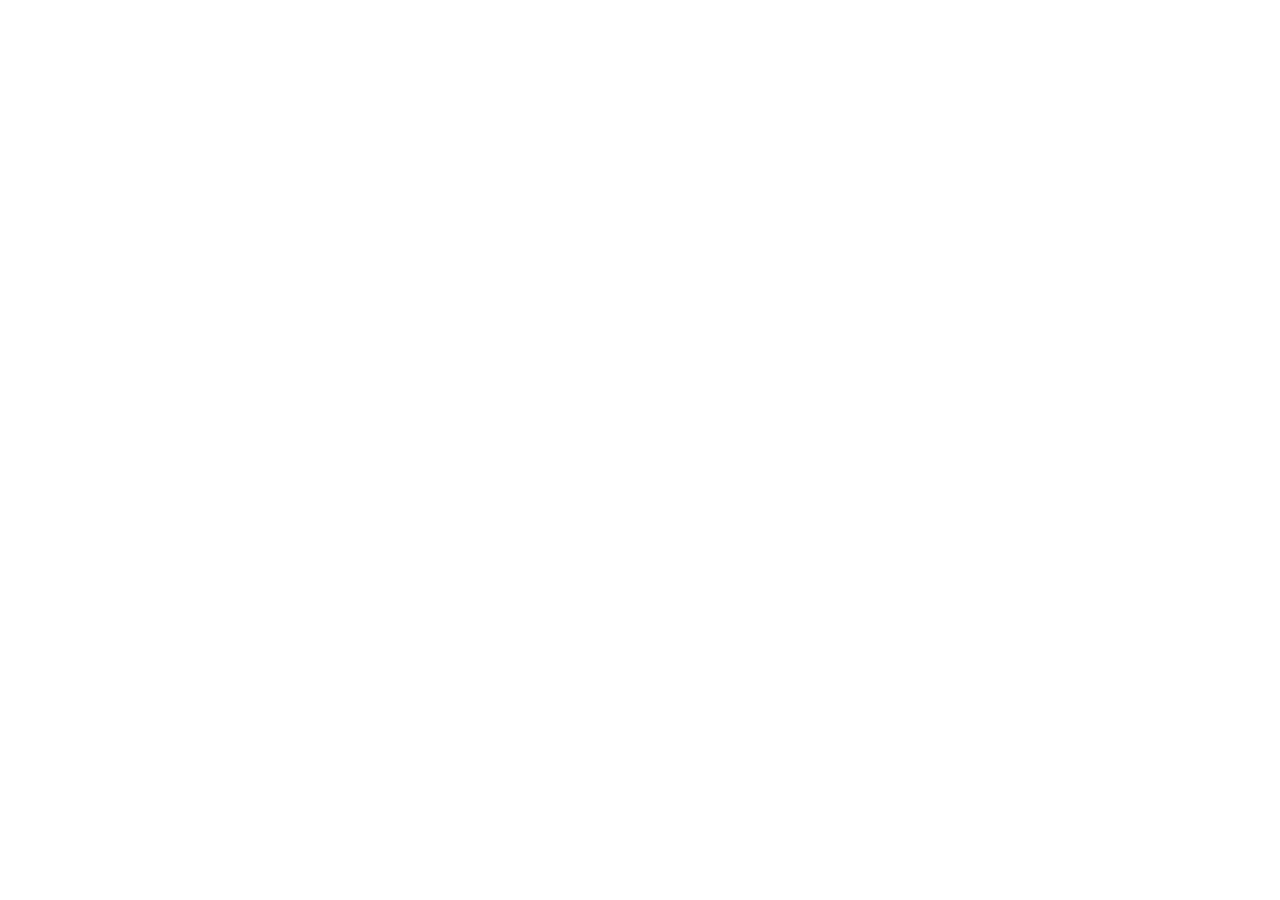
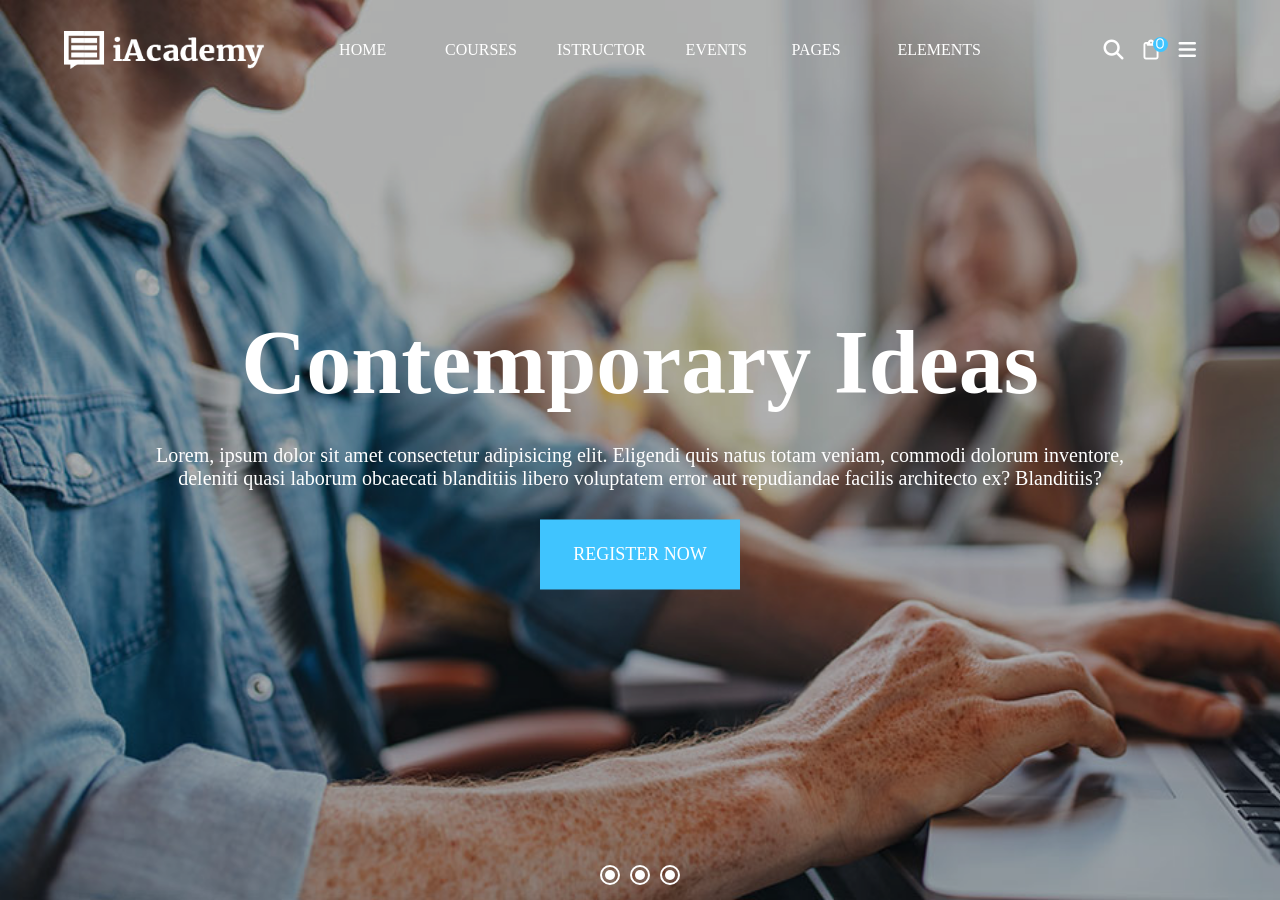
Before and after one commit to GiuseppeLanucara/proj-html-vuejs, a Vue app: page / in a window 1280 px wide. Before the commit the page ends 800 px from the top, so only its background shows below. Built offline with nearby package versions, Linux system fonts and the light colour scheme.

Commit message:
fix fontawesome fix scss completato AppHeader

```diff
--- a/package.json
+++ b/package.json
@@ -9,6 +9,7 @@
     "preview": "vite preview"
   },
   "dependencies": {
+    "@fortawesome/fontawesome-free": "^6.2.1",
     "bootstrap": "^5.2.2",
     "sass": "^1.56.1",
     "vue": "^3.2.41"
--- a/src/components/AppHeader.vue
+++ b/src/components/AppHeader.vue
@@ -36,10 +36,218 @@
 </script>
 
 <template>
-
+    <div class="headerBack">
+        <div class="layer"></div>
+        <div class="headerTop">
+            <div class="logo">
+                <img src="../assets/img/footer-logo-1.png" alt="">
+            </div>
+            <nav class="navigazione">
+                <ul>
+                    <li v-for="(link, index) in links" :key="index">
+                        <a> {{ link.text }} </a>
+                    </li>
+                </ul>
+            </nav>
+            <div class="icone">
+                <i class="fas fa-search"></i>
+                <i class="far fa-clipboard">
+                    <div class="cart"> 0 </div>
+                </i>
+                <!-- <div class="qnt">0</div> -->
+                <i class="fas fa-bars"></i>
+            </div>
+        </div>
+        <div class="headerCenter">
+            <h1>Contemporary Ideas</h1>
+            <p>Lorem, ipsum dolor sit amet consectetur adipisicing elit.
+                Eligendi quis natus totam veniam, commodi dolorum inventore,
+                deleniti quasi laborum obcaecati blanditiis libero voluptatem error aut
+                repudiandae facilis architecto ex? Blanditiis?</p>
+            <div class="register">
+                <!-- <div> -->
+                <p class="now"><a href=""> Register Now</a></p>
+                <!-- </div> -->
+            </div>
+        </div>
+        <div class="headerBottom">
+            <div v-for="n in 3" :key="n" class="circles">
+                {{ n.cerchio }}
+                <div class="innercircle"></div>
+            </div>
+        </div>
+    </div>
 
 </template>
 
 <style lang="scss" scoped>
+.headerBack {
+    position: relative;
+    width: 100%;
+    height: 900px;
+    background-image: url('../assets/img/course-9-f-img.jpg');
+    background-repeat: no-repeat;
+    background-size: cover;
 
+    .layer {
+        position: absolute;
+        width: 100%;
+        height: 100%;
+        background: rgb(6, 6, 6, 0.3);
+    }
+
+    .headerTop {
+        position: absolute;
+        left: 50%;
+        transform: translate(-50%);
+        width: 95%;
+        height: 100px;
+        margin: 0px auto;
+        display: flex;
+        justify-content: center;
+        align-items: center;
+        justify-content: space-between;
+        width: 90%;
+        margin: 0 auto;
+
+        .logo {
+            text-align: start;
+            width: 200px;
+            display: flex;
+            align-items: center;
+
+            &>img {
+                width: 100%;
+            }
+        }
+
+        ul,
+        li {
+            width: 100%;
+            display: flex;
+            list-style: none;
+            margin: 20px;
+            text-transform: uppercase;
+            color: white;
+        }
+
+        .icone {
+            text-align: end;
+            width: 200px;
+
+            .fas {
+                margin-right: 20px;
+                font-size: 20px;
+                color: white;
+            }
+
+
+            .fa-clipboard {
+                position: relative;
+                margin-right: 20px;
+                font-size: 20px;
+                color: white;
+            }
+
+            .cart {
+                position: absolute;
+                top: 0;
+                right: 0;
+                transform: translate(60%, -20%);
+                width: 15px;
+                height: 15px;
+                border-radius: 50%;
+                background: #40C4FE;
+                font-size: 12px;
+                display: flex;
+                justify-content: center;
+                align-items: center;
+            }
+
+
+        }
+
+    }
+
+    .headerCenter {
+        position: absolute;
+        width: 80%;
+        margin: 0 auto;
+        top: 50%;
+        left: 50%;
+        transform: translate(-50%, -50%);
+        text-align: center;
+
+        h1 {
+            font-size: 90px;
+            margin-bottom: 30px;
+            color: white;
+        }
+
+        p {
+            margin-bottom: 30px;
+            color: white;
+            font-size: 20px;
+
+            a {
+                text-decoration: none;
+                color: white;
+            }
+        }
+
+        .register {
+            position: relative;
+            width: 200px;
+            height: 70px;
+            margin: 0px auto;
+            text-transform: uppercase;
+            background: #40C4FE;
+            color: white;
+
+
+            &:hover {
+                transform: scale(1.2);
+                transition: 2s;
+            }
+
+            .now {
+                position: absolute;
+                top: 50%;
+                left: 50%;
+                transform: translate(-50%, -50%);
+                width: 80%;
+                font-size: 18px;
+            }
+        }
+    }
+
+    .headerBottom {
+        position: absolute;
+        bottom: 0;
+        width: 100%;
+        height: 50px;
+        display: flex;
+        justify-content: center;
+        align-items: center;
+
+        .circles {
+            width: 20px;
+            height: 20px;
+            margin: 0 5px;
+            border-radius: 50%;
+            border: 2px solid white;
+            display: flex;
+            justify-content: center;
+            align-items: center;
+
+            .innercircle {
+                width: 10px;
+                height: 10px;
+                border-radius: 50%;
+                background: white;
+            }
+        }
+    }
+
+}
 </style>
--- a/src/styles/general.scss
+++ b/src/styles/general.scss
@@ -1 +1,7 @@
-@import "node_modules/@fortawesome/fontawesome-free/css/all.min.css"
+@import "node_modules/@fortawesome/fontawesome-free/css/all.min.css";
+
+* {
+    margin: 0;
+    padding: 0;
+    box-sizing: border-box;
+}
```
Also changed, not shown: 1 other file (tests, documents, lock files or other folders).
